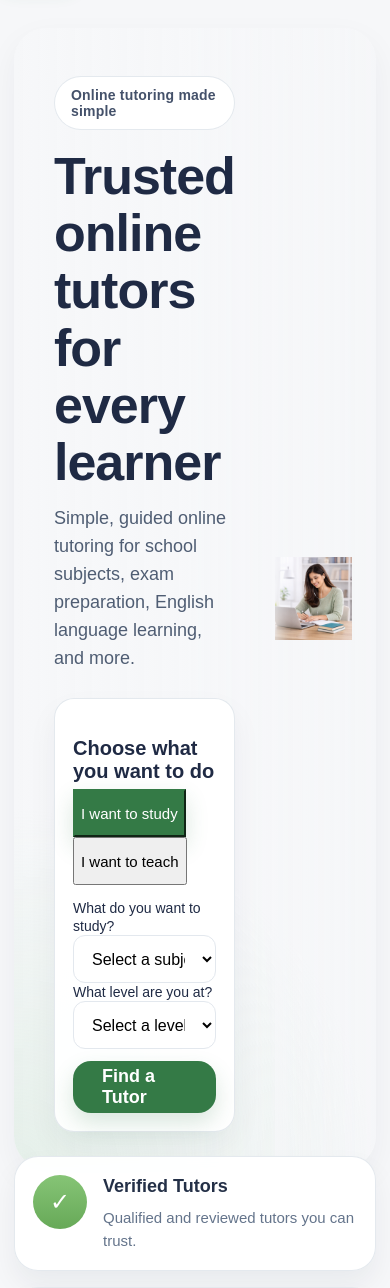
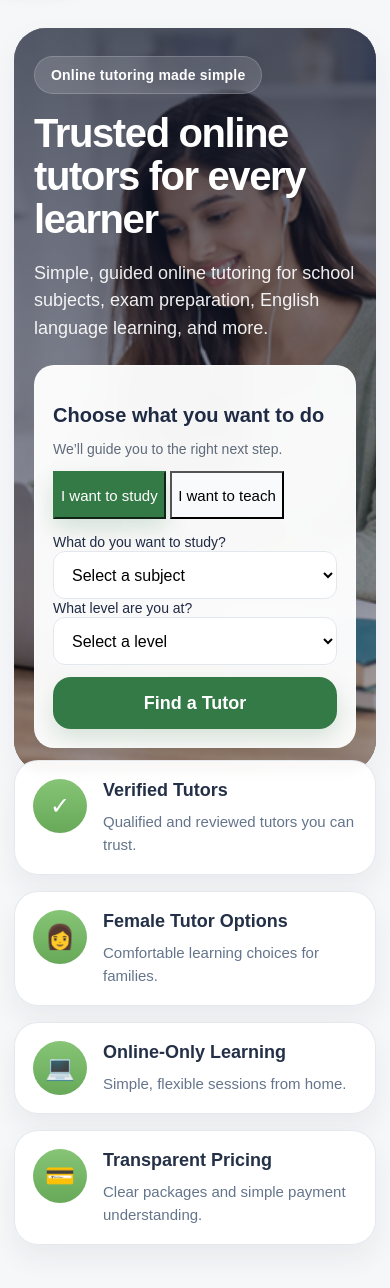
Before and after one commit to rushlordu/tutorspk-app, a Flask app: page / in a window 390 px wide. Shown: the part 181-1469 px from the top of the page. Run offline with Flask 3, Linux system fonts and the light colour scheme; data comes from the database, SQL or seed files in the repository.

Commit message:
Outlook Improved-6

```diff
--- a/static/css/styles.css
+++ b/static/css/styles.css
@@ -1553,3 +1553,139 @@ textarea {
   width: 100%;
   height: auto;
 }
+/* ===== Hero background-image layout ===== */
+
+.hero-media-section {
+  padding: 28px 0 0;
+}
+
+.hero-media-shell {
+  position: relative;
+  min-height: 620px;
+  border-radius: 32px;
+  overflow: hidden;
+  box-shadow: var(--shadow-soft);
+  background: #1f2937;
+}
+
+.hero-bg-image {
+  position: absolute;
+  inset: 0;
+  width: 100%;
+  height: 100%;
+  object-fit: cover;
+  object-position: center;
+}
+
+.hero-overlay {
+  position: absolute;
+  inset: 0;
+  background:
+    linear-gradient(90deg, rgba(15, 23, 42, 0.72) 0%, rgba(15, 23, 42, 0.58) 34%, rgba(15, 23, 42, 0.26) 58%, rgba(15, 23, 42, 0.18) 100%);
+}
+
+.hero-media-content {
+  position: relative;
+  z-index: 2;
+  min-height: 620px;
+  display: flex;
+  flex-direction: column;
+  justify-content: space-between;
+  padding: 56px 56px 34px;
+}
+
+.hero-media-copy {
+  max-width: 660px;
+}
+
+.hero-eyebrow-on-media {
+  background: rgba(255, 255, 255, 0.14);
+  border-color: rgba(255, 255, 255, 0.18);
+  color: #ffffff;
+  backdrop-filter: blur(10px);
+}
+
+.hero-media-copy h1 {
+  margin: 0 0 18px;
+  font-size: 68px;
+  line-height: 1.04;
+  letter-spacing: -1.4px;
+  color: #ffffff;
+  max-width: 700px;
+}
+
+.hero-media-copy p {
+  margin: 0;
+  font-size: 23px;
+  line-height: 1.6;
+  color: rgba(255, 255, 255, 0.92);
+  max-width: 680px;
+}
+
+.hero-intent-card-overlay {
+  max-width: 520px;
+  margin-top: 28px;
+  background: rgba(255, 255, 255, 0.96);
+  border: 1px solid rgba(255, 255, 255, 0.32);
+  backdrop-filter: blur(10px);
+}
+
+.hero-intent-card-overlay .hero-intent-sub {
+  color: #5f6b7a !important;
+}
+
+.hero-intent-card-overlay .intent-btn {
+  background: #f8fafb;
+}
+
+.hero-intent-card-overlay .intent-btn.active {
+  background: var(--brand);
+  color: #ffffff;
+}
+
+@media (max-width: 1080px) {
+  .hero-media-shell,
+  .hero-media-content {
+    min-height: 580px;
+  }
+
+  .hero-media-copy h1 {
+    font-size: 56px;
+  }
+
+  .hero-media-copy p {
+    font-size: 20px;
+    max-width: 620px;
+  }
+}
+
+@media (max-width: 720px) {
+  .hero-media-shell,
+  .hero-media-content {
+    min-height: auto;
+  }
+
+  .hero-media-content {
+    padding: 28px 20px 24px;
+  }
+
+  .hero-overlay {
+    background:
+      linear-gradient(180deg, rgba(15, 23, 42, 0.70) 0%, rgba(15, 23, 42, 0.52) 46%, rgba(15, 23, 42, 0.34) 100%);
+  }
+
+  .hero-media-copy h1 {
+    font-size: 40px;
+    line-height: 1.08;
+  }
+
+  .hero-media-copy p {
+    font-size: 18px;
+    line-height: 1.55;
+  }
+
+  .hero-intent-card-overlay {
+    max-width: 100%;
+    margin-top: 22px;
+  }
+}
--- a/templates/index.html
+++ b/templates/index.html
@@ -1,20 +1,33 @@
 {% extends 'base.html' %}
 {% block content %}
 
-<section class="hero-section hero-section-clean">
-  <div class="hero-grid">
-    <div class="hero-copy">
-      <div class="hero-eyebrow">Online tutoring made simple</div>
+<section class="hero-media-section">
+  <div class="hero-media-shell">
+    <img
+      src="{{ url_for('static', filename='images/hero-girl.png') }}"
+      alt="Student learning online"
+      class="hero-bg-image"
+    >
 
-      <h1>Trusted online tutors for every learner</h1>
+    <div class="hero-overlay"></div>
 
-      <p>
-        Simple, guided online tutoring for school subjects, exam preparation,
-        English language learning, and more.
-      </p>
+    <div class="hero-media-content">
+      <div class="hero-media-copy">
+        <div class="hero-eyebrow hero-eyebrow-on-media">Online tutoring made simple</div>
 
-      <div class="hero-intent-card">
+        <h1>Trusted online tutors for every learner</h1>
+
+        <p>
+          Simple, guided online tutoring for school subjects,
+          exam preparation, English language learning, and more.
+        </p>
+      </div>
+
+      <div class="hero-intent-card hero-intent-card-overlay">
         <h3>Choose what you want to do</h3>
+        <p class="hero-intent-sub">
+          We’ll guide you to the right next step.
+        </p>
 
         <div class="intent-toggle">
           <button type="button" id="studyBtn" class="intent-btn active" onclick="setIntent('study')">
@@ -108,19 +121,11 @@
           <a href="{{ url_for('google_login') }}">Continue with Google</a>
         </div>
         {% endif %}
-    </div>
-
-    </div>
-
-    <div class="hero-image-wrap">
-      <img
-        src="{{ url_for('static', filename='images/hero-girl.png') }}"
-        alt="Student learning online"
-        class="hero-image"
-      >
+      </div>
     </div>
   </div>
 </section>
+
 
 <section class="reassurance-section home-reassurance">
   <div class="reassurance-grid">
```
